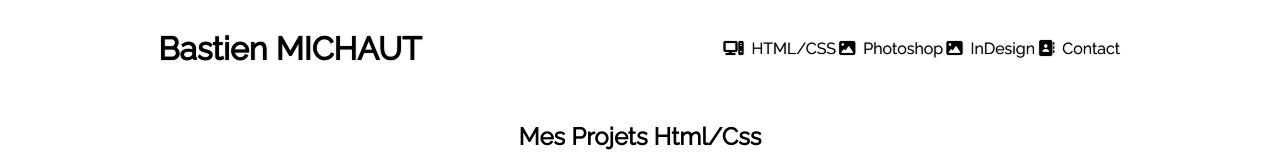
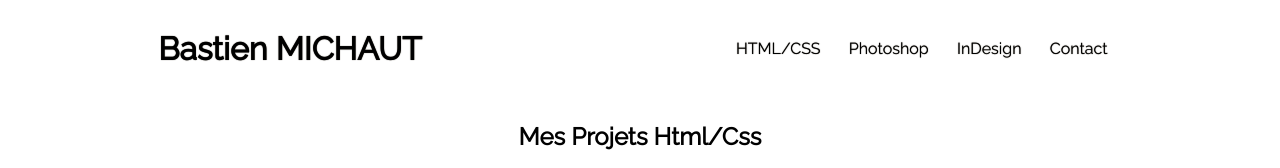
Before and after one commit to BST-tsb/Portfolio, a plain HTML site: page index.html in a window 1280 px wide. Shown: the top 168 px of the page. Drawn offline with nearby package versions, Linux system fonts and the light colour scheme.

Commit message:
Update index.html

```diff
--- a/index.html
+++ b/index.html
@@ -21,10 +21,10 @@
         <div class="headG">
             <nav>
                 <ul>
-                    <a href="#html"><li><i class="fa-solid fa-computer"></i>HTML/CSS</li></a>
-                    <a href="#ps"><li><i class="fa-solid fa-image"></i>Photoshop</li></a>
-                    <a href="#id"><li><i class="fa-solid fa-image"></i>InDesign</li></a>
-                    <a href="#con"><li><i class="fa-solid fa-address-book"></i>Contact</li></a>
+                    <a href="#html"><li>HTML/CSS</li></a>
+                    <a href="#ps"><li>Photoshop</li></a>
+                    <a href="#id"><li>InDesign</li></a>
+                    <a href="#con"><li>Contact</li></a>
                 </ul>
             </nav>
         </div>
```
